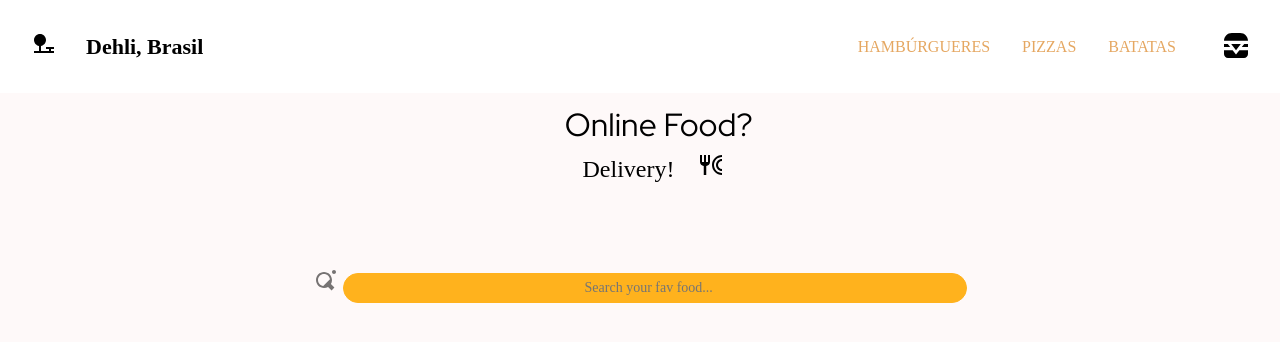
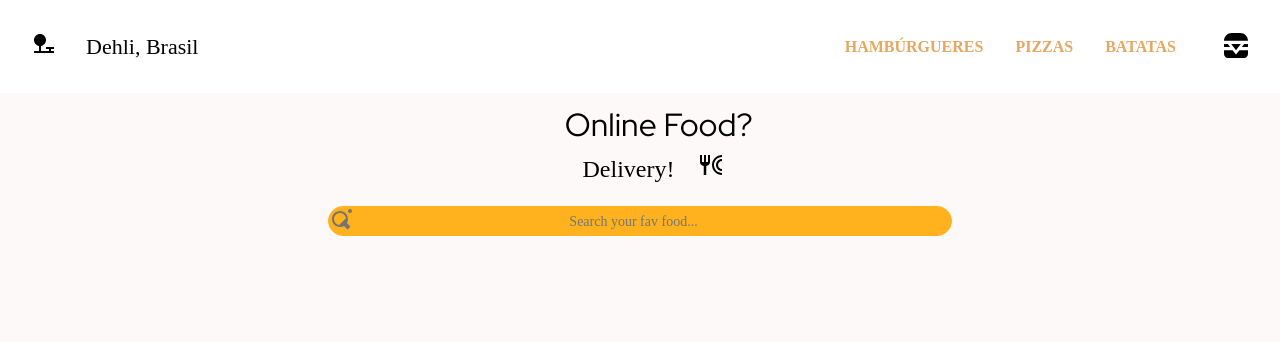
Before and after one commit to PabloDamato/online-delivery, a plain HTML site: page index.html in a window 1280 px wide. Drawn offline with Linux system fonts and the light colour scheme; a web font is replaced by a local one.

Commit message:
responsive

```diff
--- a/assets/css/banner.css
+++ b/assets/css/banner.css
@@ -17,19 +17,20 @@
     font-family: 'Rosario';
     font-size: 24px;
     font-weight: 400;
-    margin: 0.5em 3% 7%;
+    margin: 0.5em 3% 2%;
 }
 .img-garfo{
     margin-left: 1em;
 }
 
 .banner__pesquisa{
+    background: url(/assets/img/lupa.svg) no-repeat;
     background-color: #FFB21D;
     border: 1px solid #FFB21D;
     color: #7A7676;
     border-radius: 50px;
     padding: 0.5em;
-    width: 90%;
+    width: 100%;
 
 }
 
@@ -39,6 +40,13 @@
     font-weight: 400;
     text-align: center;
     background-position: 1em;
+}
+@media screen and (min-width: 540px) {
+    .banner{
+        text-align: center;
+        padding: 1em 1em;
+
+    }
 }
 @media screen and (min-width: 1024px) {
    .banner{
--- a/assets/css/header.css
+++ b/assets/css/header.css
@@ -19,10 +19,13 @@
     align-items: center;
 }
 .container__imagem{
-    padding: 1em;
+    padding: 1.5em;
+
 }
 .container__titulo{
     font-family: var(--fonte-primaria);
+    font-size: 24px;
+    font-weight: 400;
 
 }
 .lista-menu{
@@ -53,6 +56,24 @@
 .opcoes {
     display: none;
 }
+@media screen and (min-width: 540px) {
+
+
+    .container__imagem{
+    padding-left: 4em;
+    }
+    .container__titulo-responsive,
+    .container__titulo--negrito{
+        font-size: 22px;
+    }
+    .container__titulo-responsive{
+
+
+        display: block;
+    }
+
+
+}
 
 @media screen and (min-width: 1024px) {
 
@@ -65,14 +86,13 @@
         font-size: 22px;
     }
     .container__titulo-responsive{
-        font-weight: 700;
+
 
         display: block;
     }
-    .container__titulo{
-        font-weight: 700;
-    }
     .opcoes{
+        font-family: "Signika Negative";
+        font-weight: 600;
         margin-left: auto;
         display: flex;
         justify-content: center;
--- a/index.html
+++ b/index.html
@@ -30,7 +30,7 @@
                 </li>
             </ul>
             <img src="/assets/img/logo.svg" alt="Logo Fast Food" class="container__imagem">
-            <h1 class="container__titulo-responsive"> <b class="container__titulo"></b>Dehli, Brasil</h1> <!--responsive-->
+            <h1 class="container__titulo-responsive container__titulo">Dehli, Brasil</h1> <!--responsive-->
 
         </div>
         <ul class="opcoes">
@@ -63,8 +63,8 @@
             <p class="banner__texto">Delivery!<img src="/assets/img/garfo.svg" alt="Imagen garfo" class="img-garfo" > </p>
 
            <div class="pesquisa">
-            <img src="/assets/img/lupa.svg" alt="Lupa pesquisa" class="lupa">
-        <input type="search" img src="/assets/img/lupa.svg" alt="Lupa pesquisa" class="banner__pesquisa" placeholder="Search your fav food...">
+
+        <input type="search"  class="banner__pesquisa" placeholder="Search your fav food...">
     </div>
     </section>
 
```
